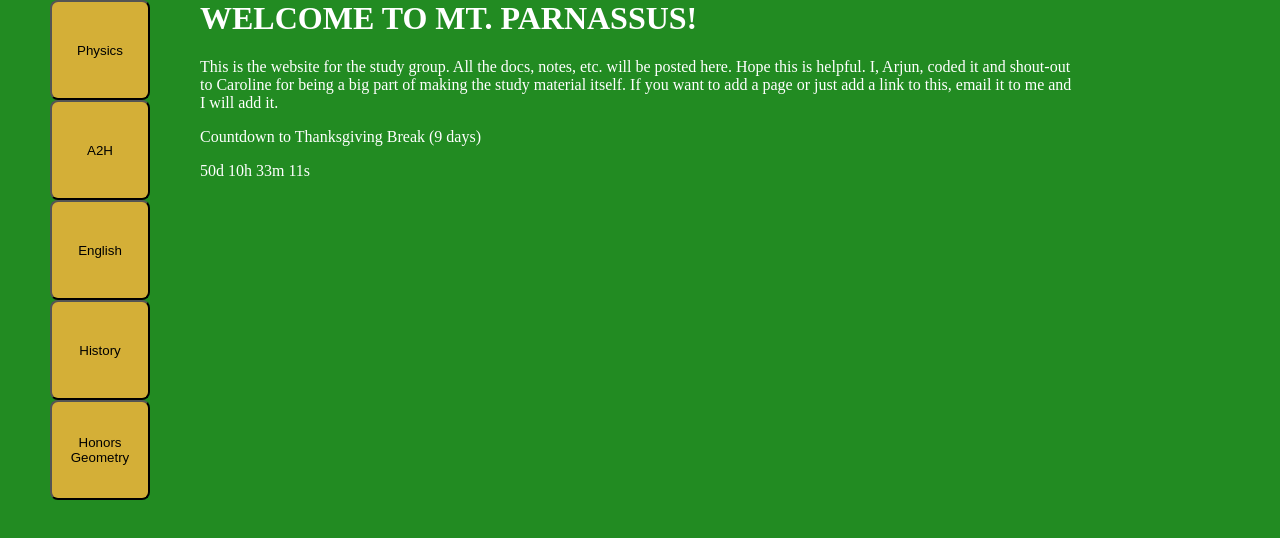
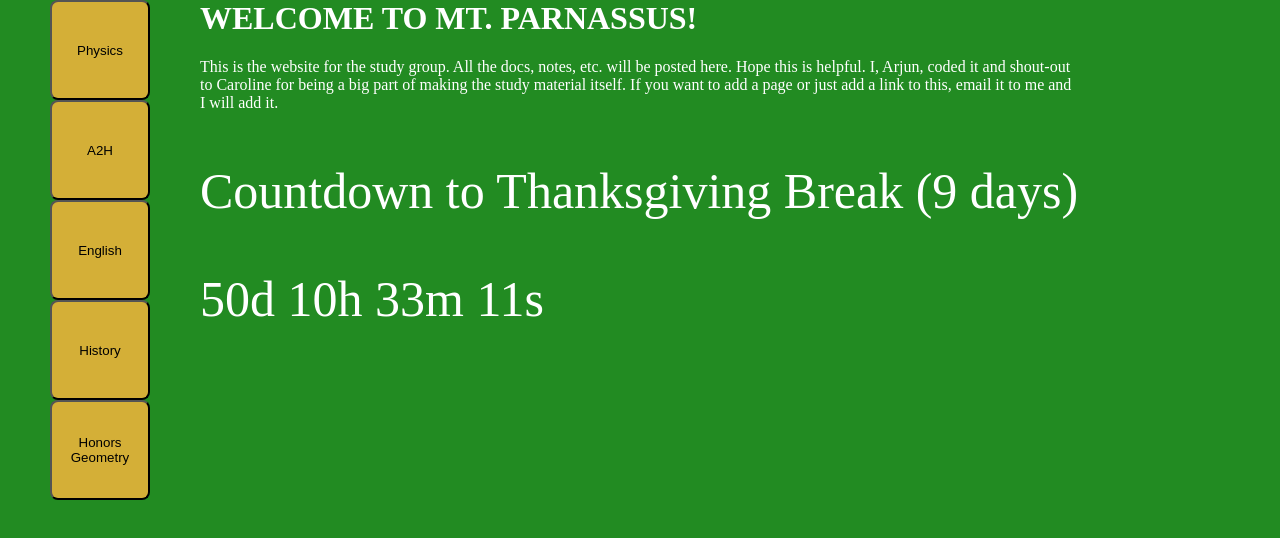
Before and after one commit to mtparnassus/mtparnassus.github.io, a plain HTML site: page index.html in a window 1280 px wide. Drawn offline with Linux system fonts and the light colour scheme.

Commit message:
Update style.css

```diff
--- a/style.css
+++ b/style.css
@@ -32,7 +32,7 @@ margin-top:0px;
 	width: 100px;
 	margin-left: 50px;
 }
-.demo
+.countdown
 {
 	font-size: 50px;
 }
```
